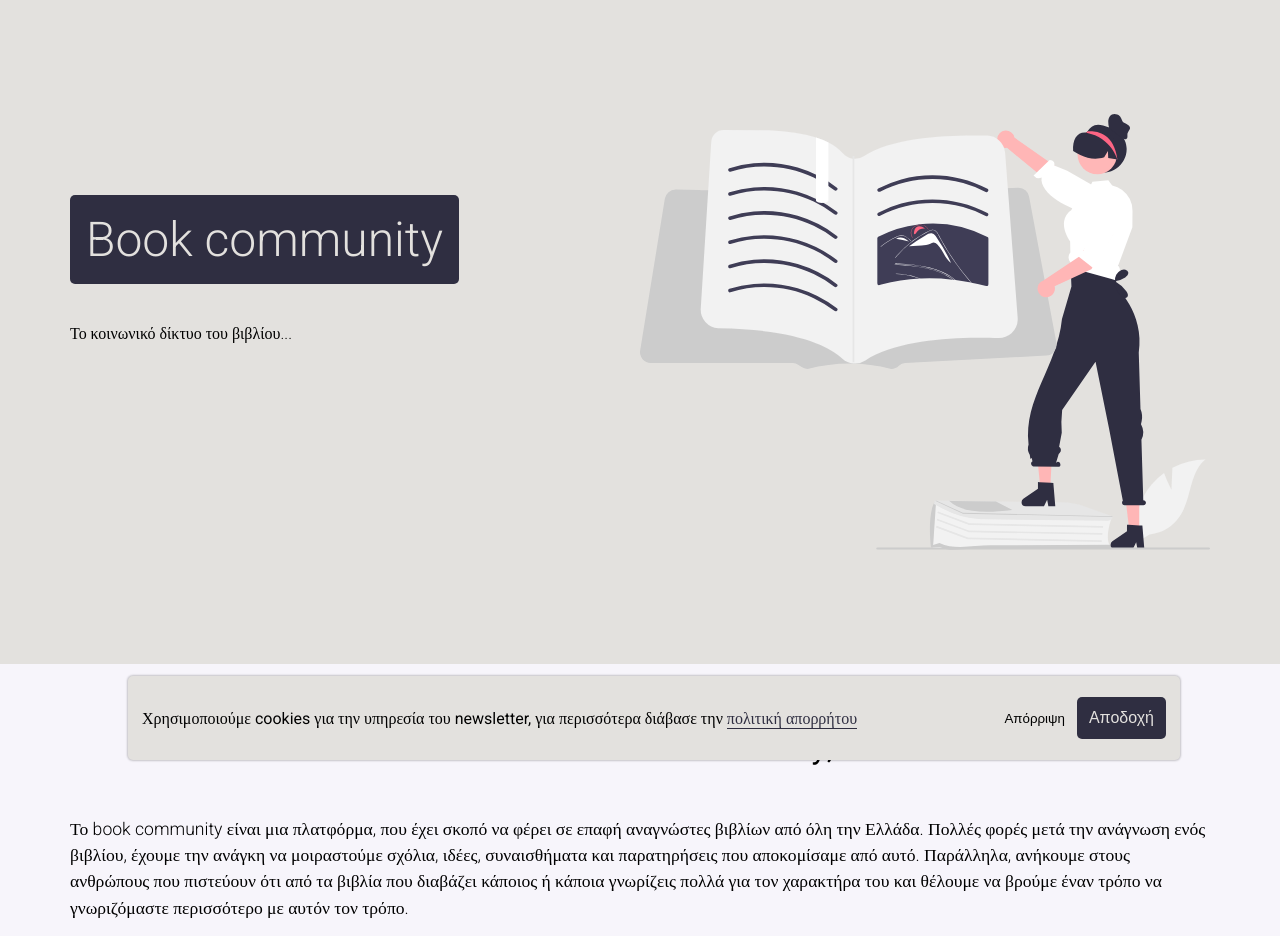
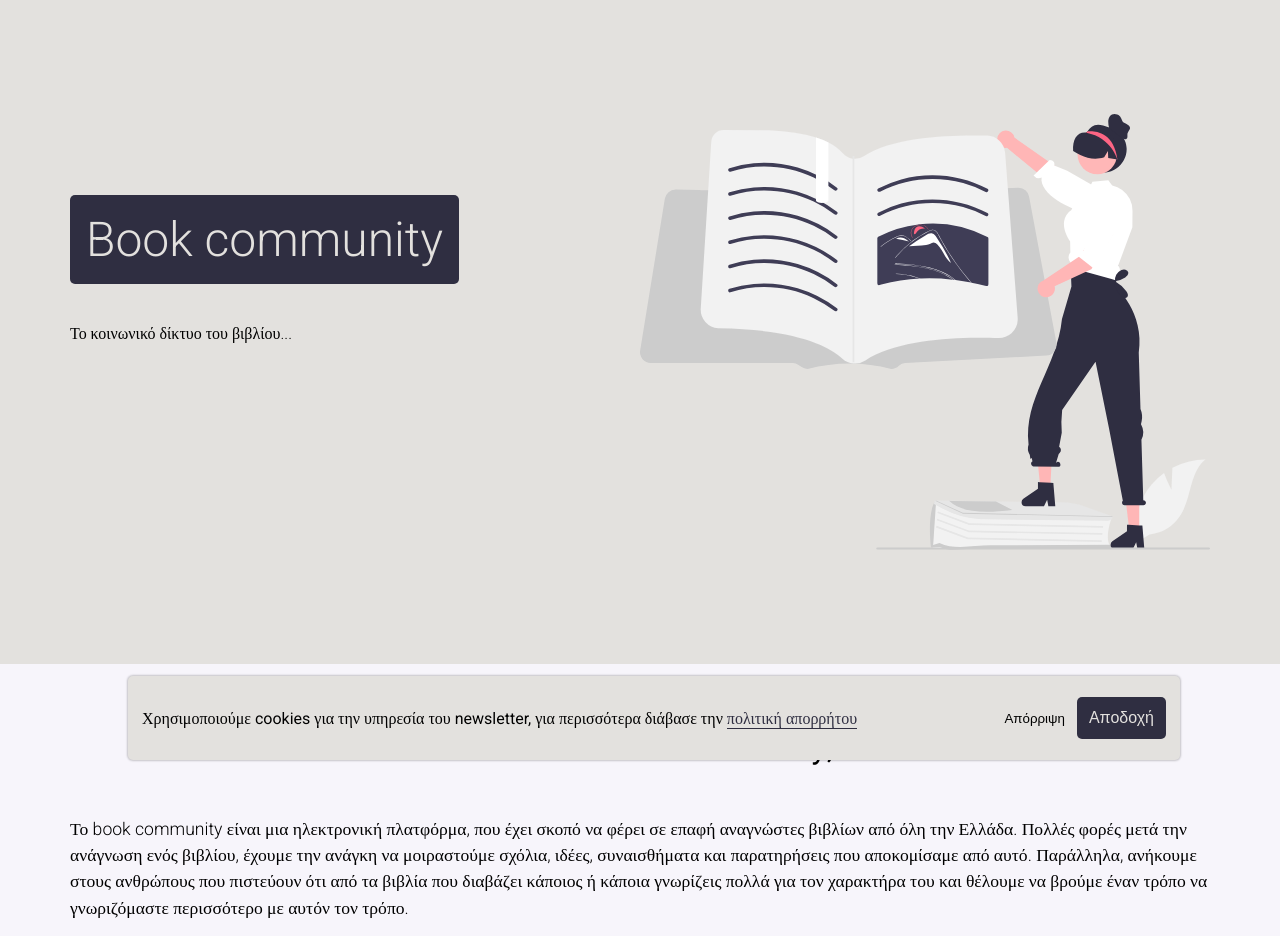
Before and after one commit to Book-Community/Landing-Page, a website: page index.html in a window 1280 px wide. Shown: the top 936 px of the page. Drawn offline with Linux system fonts and the light colour scheme.

Commit message:
fix typo

```diff
--- a/index.html
+++ b/index.html
@@ -330,7 +330,7 @@
 				<div class="title">Τι είναι το book community;</div>
 				<div class="text">
 					<p>
-						Το book community είναι μια πλατφόρμα, που έχει σκοπό να φέρει σε επαφή αναγνώστες βιβλίων από όλη την Ελλάδα. Πολλές φορές μετά την ανάγνωση ενός βιβλίου, έχουμε την ανάγκη να μοιραστούμε σχόλια, ιδέες, συναισθήματα και παρατηρήσεις
+						Το book community είναι μια ηλεκτρονική πλατφόρμα, που έχει σκοπό να φέρει σε επαφή αναγνώστες βιβλίων από όλη την Ελλάδα. Πολλές φορές μετά την ανάγνωση ενός βιβλίου, έχουμε την ανάγκη να μοιραστούμε σχόλια, ιδέες, συναισθήματα και παρατηρήσεις
 						που αποκομίσαμε από αυτό. Παράλληλα, ανήκουμε στους ανθρώπους που πιστεύουν
 						ότι από τα βιβλία που διαβάζει κάποιος ή κάποια γνωρίζεις πολλά για τον χαρακτήρα του και θέλουμε να βρούμε έναν τρόπο να γνωριζόμαστε περισσότερο με αυτόν
 						τον τρόπο.
```
